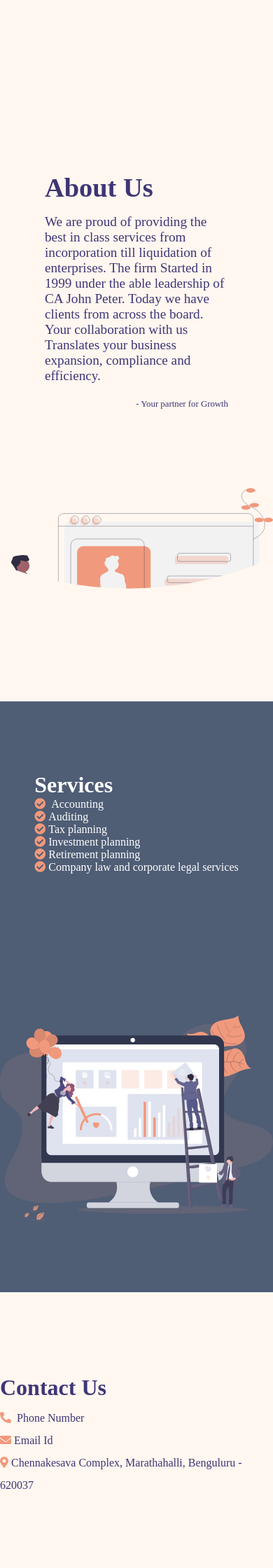
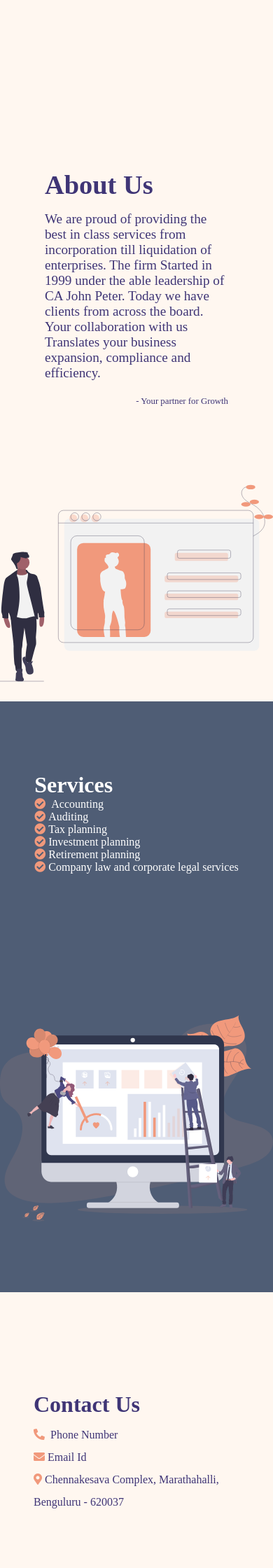
Before and after one commit to praveenpke/John-peter-and-asociates-website, a PHP site: page / in a window 390 px wide. Shown: the part 686-2926 px from the top of the page at 70% size. Run offline with PHP 8.4, Linux system fonts and the light colour scheme; some libraries are stand-ins or nearby versions.

Commit message:
version1

```diff
--- a/style.css
+++ b/style.css
@@ -94,8 +94,6 @@ ul {
 
 /* about me */
 .about {
-  -webkit-clip-path: circle(76.9% at 47% 21%);
-  clip-path: circle(76.9% at 47% 21%);
   background-color: rgb(255, 247, 240);
   display: grid;
   height: 100vh;
@@ -126,7 +124,10 @@ ul {
     grid-template-columns: 1fr 1fr;
   }
 }
-@media (min-width: 800px) {
+@media (max-width: 600px) {
+  .about {
+    grid-template-rows: 60% 40%;
+  }
 }
 
 /* services */
@@ -176,6 +177,7 @@ ul {
   padding-bottom: 1rem;
 }
 .contact-text {
+  padding: 3rem;
   text-align: left;
 
   margin: auto;
```
